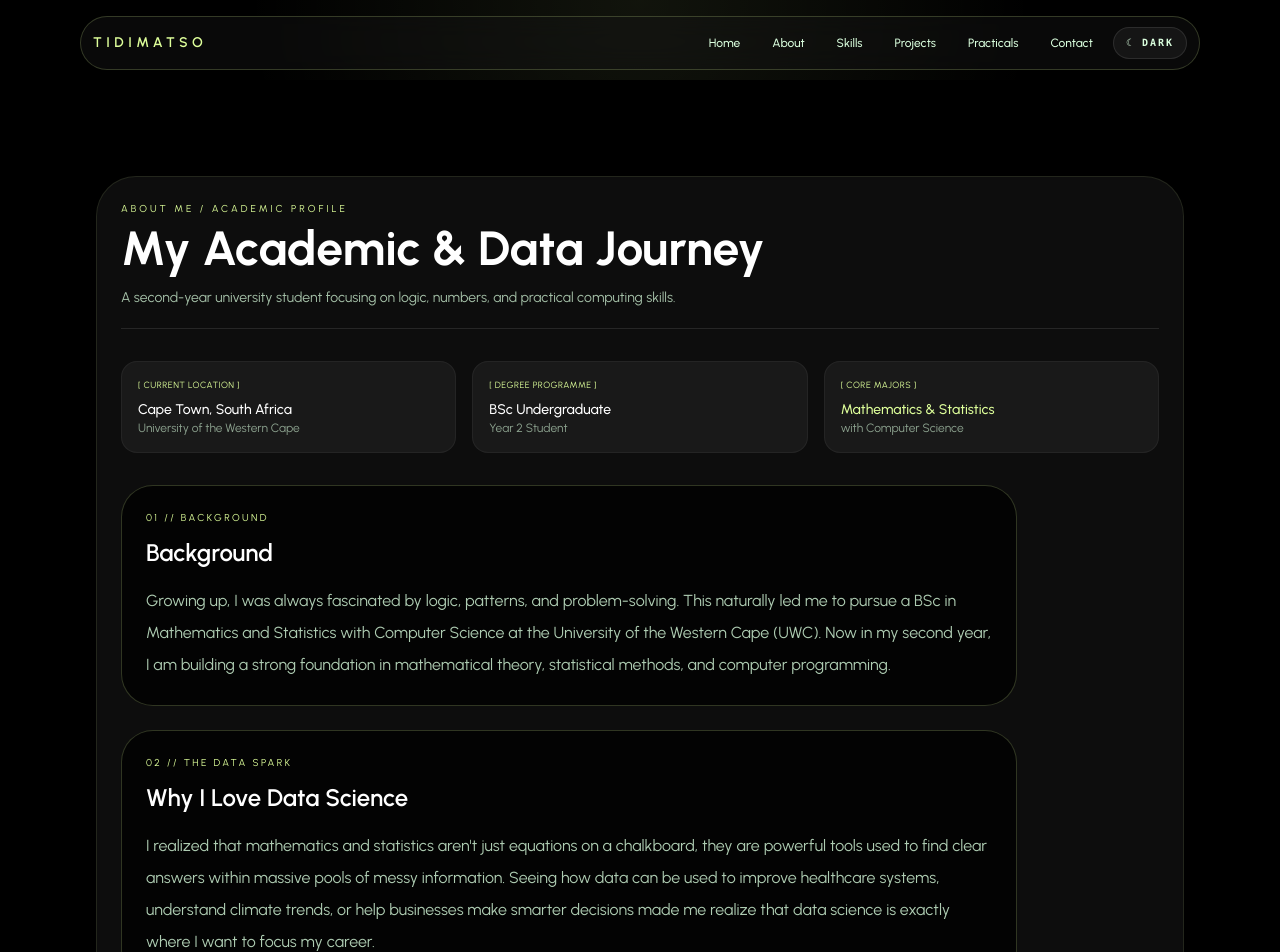
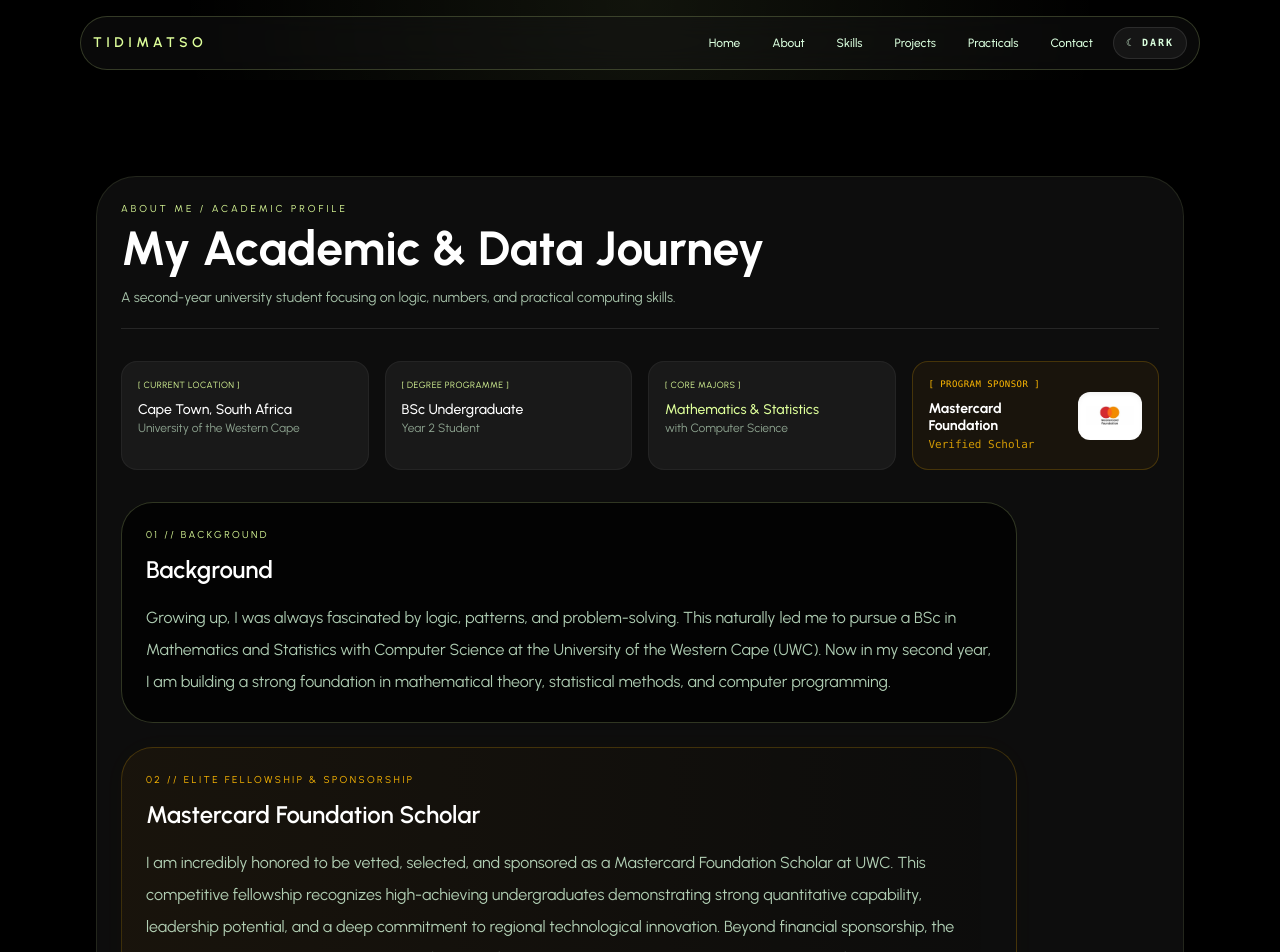
Before and after one commit to tidimatsomalatji341-boop/portfolio, a Next.js app: page /about in a window 1280 px wide. Shown: the top 952 px of the page. Built offline with nearby package versions, Linux system fonts and the light colour scheme.

Commit message:
Added scholarship section and soft skills

```diff
--- a/app/about/page.tsx
+++ b/app/about/page.tsx
@@ -10,13 +10,19 @@ const narrativeRows = [
       "Growing up, I was always fascinated by logic, patterns, and problem-solving. This naturally led me to pursue a BSc in Mathematics and Statistics with Computer Science at the University of the Western Cape (UWC). Now in my second year, I am building a strong foundation in mathematical theory, statistical methods, and computer programming.",
   },
   {
-    label: "02 // THE DATA SPARK",
+    label: "02 // ELITE FELLOWSHIP & SPONSORSHIP",
+    title: "Mastercard Foundation Scholar",
+    content:
+      "I am incredibly honored to be vetted, selected, and sponsored as a Mastercard Foundation Scholar at UWC. This competitive fellowship recognizes high-achieving undergraduates demonstrating strong quantitative capability, leadership potential, and a deep commitment to regional technological innovation. Beyond financial sponsorship, the program serves as an active workspace for cross-functional project coordination and advanced professional leadership tracks.",
+  },
+  {
+    label: "03 // THE DATA SPARK",
     title: "Why I Love Data Science",
     content:
-      "I realized that mathematics and statistics aren't just equations on a chalkboard, they are powerful tools used to find clear answers within massive pools of messy information. Seeing how data can be used to improve healthcare systems, understand climate trends, or help businesses make smarter decisions made me realize that data science is exactly where I want to focus my career.",
+      "I realized that mathematics and statistics aren't just equations on a chalkboard—they are powerful tools used to find clear answers within massive pools of messy information. Seeing how data can be used to improve healthcare systems, understand climate trends, or help businesses make smarter decisions made me realize that data science is exactly where I want to focus my career.",
   },
   {
-    label: "03 // FUTURE OBJECTIVES",
+    label: "04 // FUTURE OBJECTIVES",
     title: "My Goals",
     content:
       "I want to become a skilled data professional who builds clean, reliable data systems and helpful predictive models. My ultimate goal is to use my statistics and coding skills to work on real-world projects that solve actual human, environmental, or operational challenges.",
@@ -38,8 +44,8 @@ export default function AboutPage() {
             </p>
           </div>
 
-          {/* Quick Stats Grid - Simple and Honest */}
-          <div className="grid gap-4 sm:grid-cols-2 lg:grid-cols-3">
+          {/* Quick Stats Grid - Simple, Honest, and Branded */}
+          <div className="grid gap-4 sm:grid-cols-2 lg:grid-cols-4">
             <div className="rounded-2xl border border-white/5 bg-white/5 p-4">
               <p className="text-[9px] uppercase tracking-wider text-[#deff9a]">[ CURRENT LOCATION ]</p>
               <p className="mt-2 text-sm font-medium text-white">Cape Town, South Africa</p>
@@ -52,29 +58,64 @@ export default function AboutPage() {
               <p className="text-xs text-[#daffde]/60">Year 2 Student</p>
             </div>
 
-            <div className="rounded-2xl border border-white/5 bg-white/5 p-4 sm:col-span-2 lg:col-span-1">
+            <div className="rounded-2xl border border-white/5 bg-white/5 p-4">
               <p className="text-[9px] uppercase tracking-wider text-[#deff9a]">[ CORE MAJORS ]</p>
               <p className="mt-2 text-sm font-medium text-[#deff9a]">Mathematics & Statistics</p>
               <p className="text-xs text-[#daffde]/60">with Computer Science</p>
+            </div>
+
+            {/* High-Contrast Visible Badge Card Component */}
+            <div className="rounded-2xl border border-amber-400/20 bg-amber-500/5 p-4 flex items-center justify-between gap-4">
+              <div className="flex flex-col">
+                <p className="text-[9px] uppercase tracking-wider text-amber-400 font-mono">[ PROGRAM SPONSOR ]</p>
+                <p className="mt-2 text-sm font-bold text-white leading-tight">Mastercard Foundation</p>
+                <p className="text-[11px] text-amber-400/80 font-mono mt-0.5">Verified Scholar</p>
+              </div>
+
+              {/* High-Contrast White Background Container to force logo visibility */}
+              <div className="shrink-0 bg-white p-2 rounded-xl h-12 w-16 flex items-center justify-center shadow-inner">
+                <img
+                  src="/MCSPL.jpg"
+                  alt="MCF Logo"
+                  className="h-full w-full object-contain select-none"
+                  onError={(e) => {
+                    e.currentTarget.style.display = 'none';
+                    const parent = e.currentTarget.parentElement;
+                    if (parent) {
+                      parent.className = "shrink-0 bg-white/5 border border-white/10 p-1.5 rounded-xl h-12 w-12 flex items-center justify-center";
+                      parent.innerHTML = '<span class="text-[8px] font-mono font-bold text-amber-400">MCF</span>';
+                    }
+                  }}
+                />
+              </div>
             </div>
           </div>
 
           {/* Narrative Content Blocks */}
           <div className="flex max-w-4xl flex-col gap-6">
-            {narrativeRows.map((row, index) => (
+            {narrativeRows.map((row, index) => {
+              const isScholarship = row.label.includes("FELLOWSHIP");
+              return (
                 <motion.article
                   key={row.label}
                   initial={{ opacity: 0, y: 20 }}
                   whileInView={{ opacity: 1, y: 0 }}
                   viewport={{ once: true, amount: 0.24 }}
                   transition={{ duration: 0.55, delay: index * 0.08 }}
-                className="rounded-[2rem] border border-[#deff9a]/20 bg-black/70 p-6"
+                  className={`rounded-[2rem] p-6 border transition-all ${
+                    isScholarship
+                      ? "border-amber-400/20 bg-gradient-to-r from-amber-500/5 to-transparent shadow-[0_0_30px_rgba(251,191,36,0.02)]"
+                      : "border-[#deff9a]/20 bg-black/70"
+                  }`}
                 >
-                <p className="text-[10px] uppercase tracking-[0.24em] text-[#deff9a]">{row.label}</p>
+                  <p className={`text-[10px] uppercase tracking-[0.24em] ${isScholarship ? "text-amber-400" : "text-[#deff9a]"}`}>
+                    {row.label}
+                  </p>
                   <h2 className="mt-3 text-2xl font-semibold text-white">{row.title}</h2>
                   <p className="mt-4 text-base leading-8 text-[#daffde]/80">{row.content}</p>
                 </motion.article>
-            ))}
+              );
+            })}
           </div>
 
           {/* CV/Resume Download Terminal Block */}
```
Also changed, not shown: app/skills/page.tsx (+63 -11 lines), public/MCSPL.jpg (added), 1 other file (tests, documents, lock files or other folders). Lines whose indentation alone changed are shown as unchanged.
